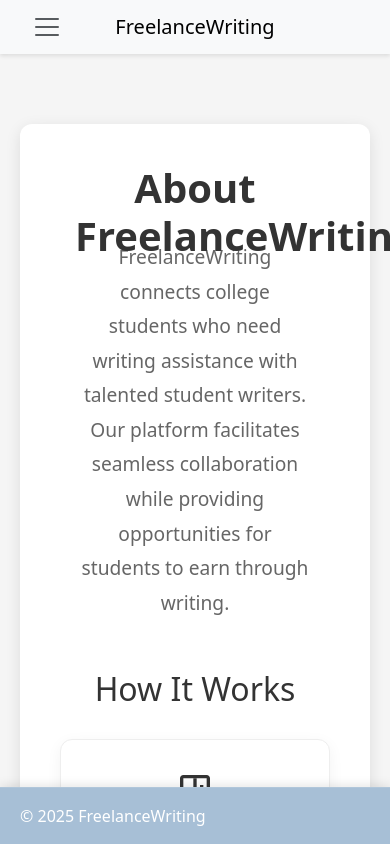
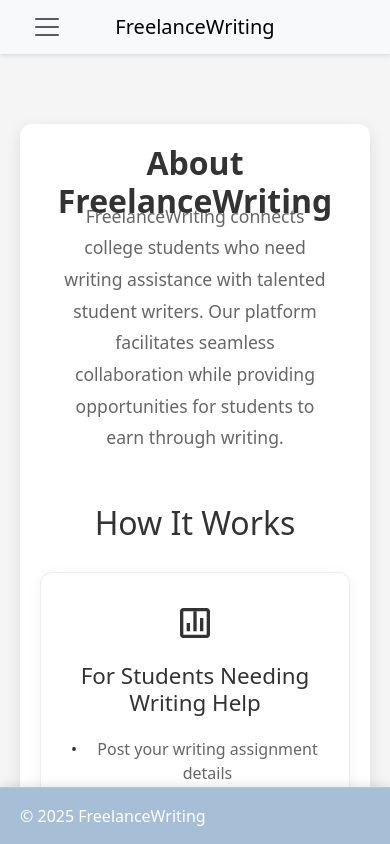
Before and after one commit to Pranay-Dommati/writing-freelancing, a React (Create React App) app in the folder frontend/: page /about in a window 390 px wide. Built offline with nearby package versions, Linux system fonts and the light colour scheme.

Commit message:
cleaning about-page.css

```diff
--- a/frontend/src/styles/about-page.css
+++ b/frontend/src/styles/about-page.css
@@ -2,33 +2,33 @@
   min-height: 100vh;
   width: 100%;
   background-color: #f5f5f5;
-  padding: 40px 20px;
+  padding: 60px 20px 120px;
   display: flex;
   flex-direction: column;
   align-items: center;
-}
-
-.about-page h1 {
-  color: #333;
-  font-size: 2.5rem;
-  font-weight: 600;
-  margin-top: 60px;
-  margin-bottom: 40px;
-  text-align: center;
 }
 
 .about-content {
   max-width: 1200px;
   width: 100%;
   background: white;
-  padding: 40px;
+  padding: 40px 40px 70px;
   border-radius: 12px;
   box-shadow: 0 4px 15px rgba(0, 0, 0, 0.1);
 }
 
+.about-content h1 {
+  color: #333;
+  font-size: 2.5rem;
+  font-weight: 600;
+  margin: -60px 0 120px;
+  text-align: center;
+  position: relative;
+}
+
 .platform-description {
   text-align: center;
-  margin-bottom: 50px;
+  margin-bottom: 60px;
   padding: 0 20px;
 }
 
@@ -36,6 +36,7 @@
   color: #666;
   font-size: 1.2rem;
   line-height: 1.8;
+  margin-top: 20px;
 }
 
 .about-content h2 {
@@ -106,127 +107,29 @@
 }
 
 @media (max-width: 768px) {
-  .about-page h1 {
-      font-size: 2rem;
-      margin-top: 40px;
+  .about-page {
+    padding: 70px 20px 120px;
   }
 
   .about-content {
-      padding: 20px;
-  }
-
-  .platform-description p {
-      font-size: 1.1rem;
-  }
-
-  .info-card {
-      min-width: 100%;
-      margin-bottom: 20px;
-  }
-}
-
-
-
-.about-content h1 {
-  margin-top: 0; /* Remove unnecessary space */
-  text-align: center;
-}
-
-
-
-
-.about-page {
-  min-height: 100vh;
-  width: 100%;
-  background-color: #f5f5f5;
-  padding: 60px 20px 40px; /* Added top padding for navbar */
-  display: flex;
-  flex-direction: column;
-  align-items: center;
-}
-
-.about-content {
-  max-width: 1200px;
-  width: 100%;
-  background: white;
-  padding: 40px;
-  border-radius: 12px;
-  box-shadow: 0 4px 15px rgba(0, 0, 0, 0.1);
-}
-
-.about-content h1 {
-  color: #333;
-  font-size: 2.5rem;
-  font-weight: 600;
-  margin-bottom: 40px;
-  text-align: center;
-  position: relative; /* Changed from fixed */
-}
-
-/* Rest of your existing styles... */
-
-@media (max-width: 768px) {
-  .about-page {
-    padding: 70px 20px 40px; /* Adjusted top padding for mobile */
+    padding: 20px 20px 70px;
   }
 
   .about-content h1 {
     font-size: 2rem;
-    margin-bottom: 30px;
-  }
-
-  /* Rest of your media queries... */
-}
-
-
-
-
-
-
-
-.about-content h1 {
-  color: #333;
-  font-size: 2.5rem;
-  font-weight: 600;
-  margin-bottom: 120px; /* Increased margin */
-  text-align: center;
-  position: relative;
-}
-
-.platform-description {
-  text-align: center;
-  margin-bottom: 60px; /* Increased margin */
-  padding: 0 20px;
-}
-
-.platform-description p {
-  color: #666;
-  font-size: 1.2rem;
-  line-height: 1.8;
-  margin-top: 20px; /* Added margin top */
-}
-
-/* Mobile adjustments */
-@media (max-width: 768px) {
-  .about-content h1 {
-      margin-bottom: 40px;
+    margin-bottom: 40px;
   }
 
   .platform-description {
-      margin-bottom: 50px;
+    margin-bottom: 50px;
+  }
+
+  .platform-description p {
+    font-size: 1.1rem;
+  }
+
+  .info-card {
+    min-width: 100%;
+    margin-bottom: 20px;
   }
 }
-
-
-.about-page{
-  padding-bottom: 120px;
-}
-
-
-.about-content h1{
-  margin-top: -60px;
-}
-
-.about-content {
-  padding-bottom: 70px
-}
```
